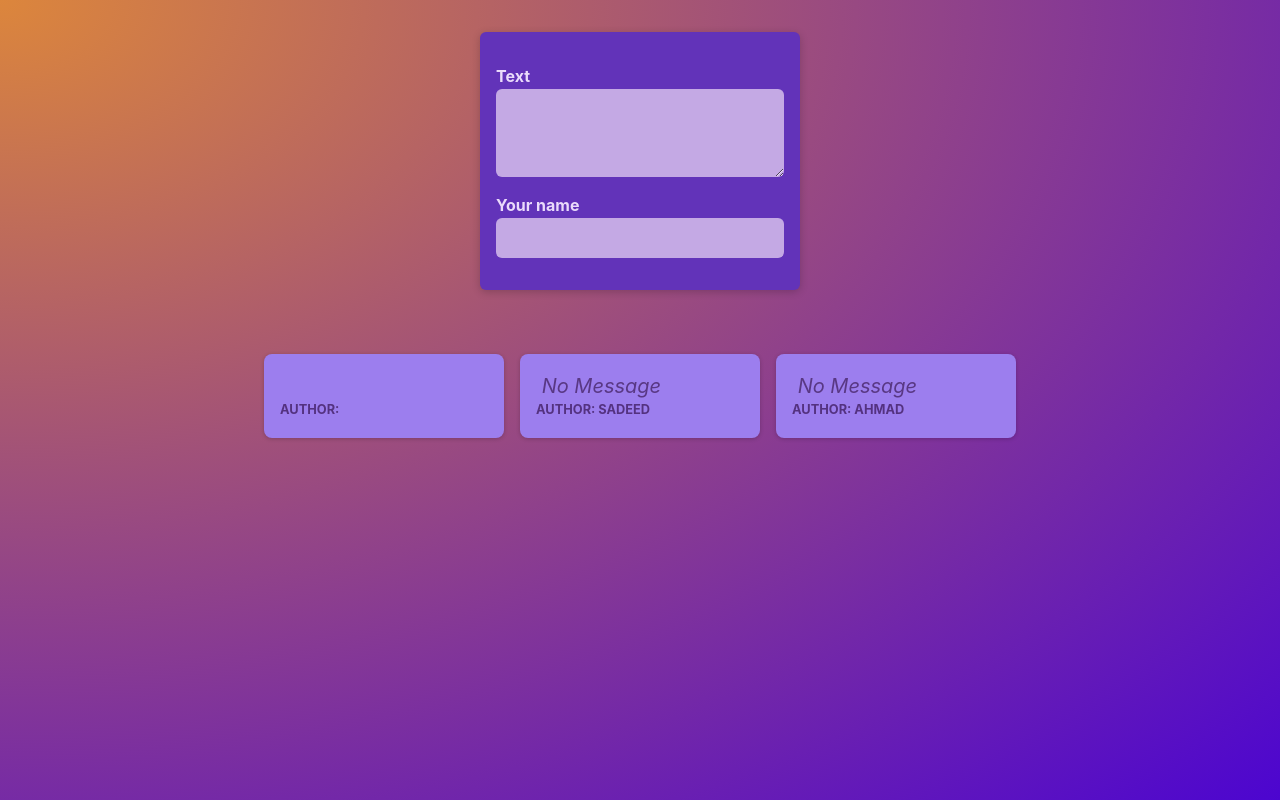
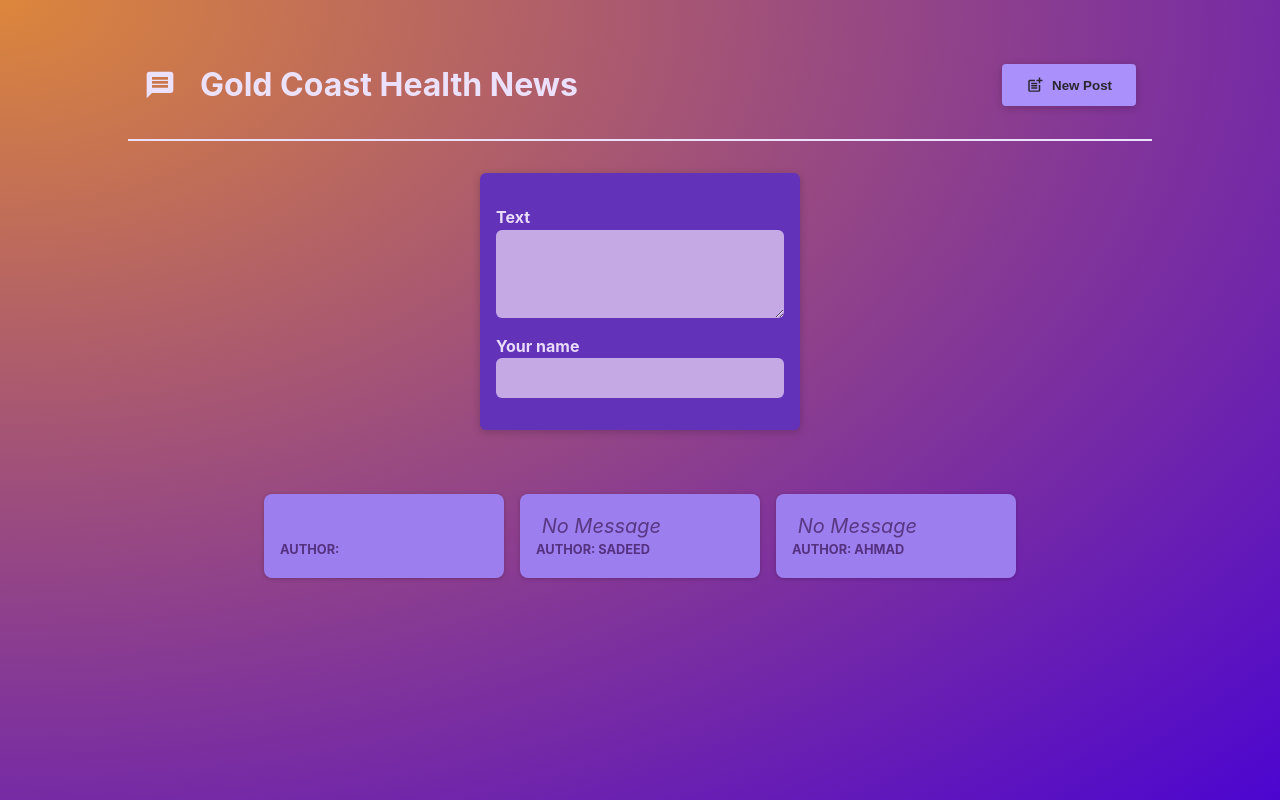
Before and after one commit to sadeedch/react, a React (Vite) app: page / in a window 1280 px wide. Built offline with nearby package versions, Linux system fonts and the light colour scheme.

Commit message:
header added

```diff
--- a/package.json
+++ b/package.json
@@ -10,7 +10,8 @@
   },
   "dependencies": {
     "react": "^18.2.0",
-    "react-dom": "^18.2.0"
+    "react-dom": "^18.2.0",
+    "react-icons": "^5.3.0"
   },
   "devDependencies": {
     "@types/react": "^18.0.17",
--- a/src/App.jsx
+++ b/src/App.jsx
@@ -1,11 +1,15 @@
 
+import MainHeader from "./Components/MainHeader";
 import Post from "./Components/Post";
 import PostsList from "./Components/PostsList";
 function App() {
   return(
-
-   <PostsList></PostsList>
-
+    <>
+    <MainHeader> </MainHeader>
+    <main>
+        <PostsList></PostsList>
+   </main>
+   </>
   )
 }
 
--- /dev/null
+++ b/src/Components/MainHeader.jsx
@@ -0,0 +1,22 @@
+import { MdPostAdd, MdMessage } from 'react-icons/md';
+
+import classes from './MainHeader.module.css';
+
+function MainHeader({ onCreatePost }) {
+  return (
+    <header className={classes.header}>
+      <h1 className={classes.logo}>
+        <MdMessage />
+        Gold Coast Health News
+      </h1>
+      <p>
+        <button className={classes.button} onClick={onCreatePost}>
+          <MdPostAdd size={18} />
+          New Post
+        </button>
+      </p>
+    </header>
+  );
+}
+
+export default MainHeader;
--- /dev/null
+++ b/src/Components/MainHeader.module.css
@@ -0,0 +1,36 @@
+.header {
+    /* padding: 2rem 10%; */
+    margin: 2rem 10%;
+    padding: 1rem;
+    text-align: center;
+    display: flex;
+    justify-content: space-between;
+    align-items: center;
+    border-bottom: 2px solid #ece1fa;
+  }
+
+  .logo {
+    font-size: 2rem;
+    display: flex;
+    gap: 1.5rem;
+    align-items: center;
+    color: #ece1fa;
+  }
+
+  .button {
+    display: inline-flex;
+    align-items: center;
+    gap: 0.5rem;
+    padding: 0.75rem 1.5rem;
+    background-color: #a990fb;
+    color: #2a2630;
+    border: none;
+    border-radius: 4px;
+    box-shadow: 0 2px 8px rgba(0, 0, 0, 0.2);
+    cursor: pointer;
+    font-weight: bold;
+  }
+
+  .button:hover {
+    background-color: #8c6cf7;
+  }
```
Also changed, not shown: 1 other file (tests, documents, lock files or other folders).
